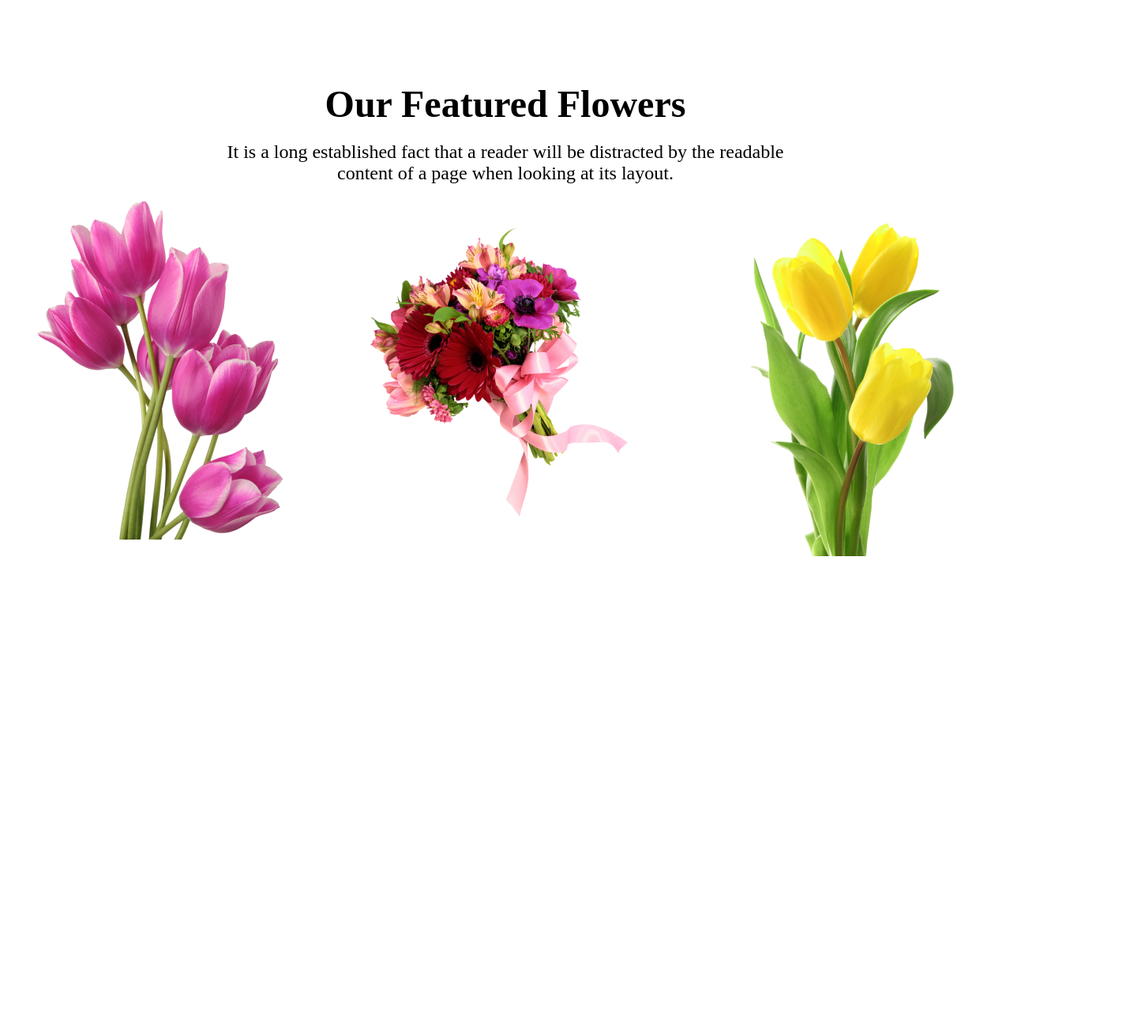
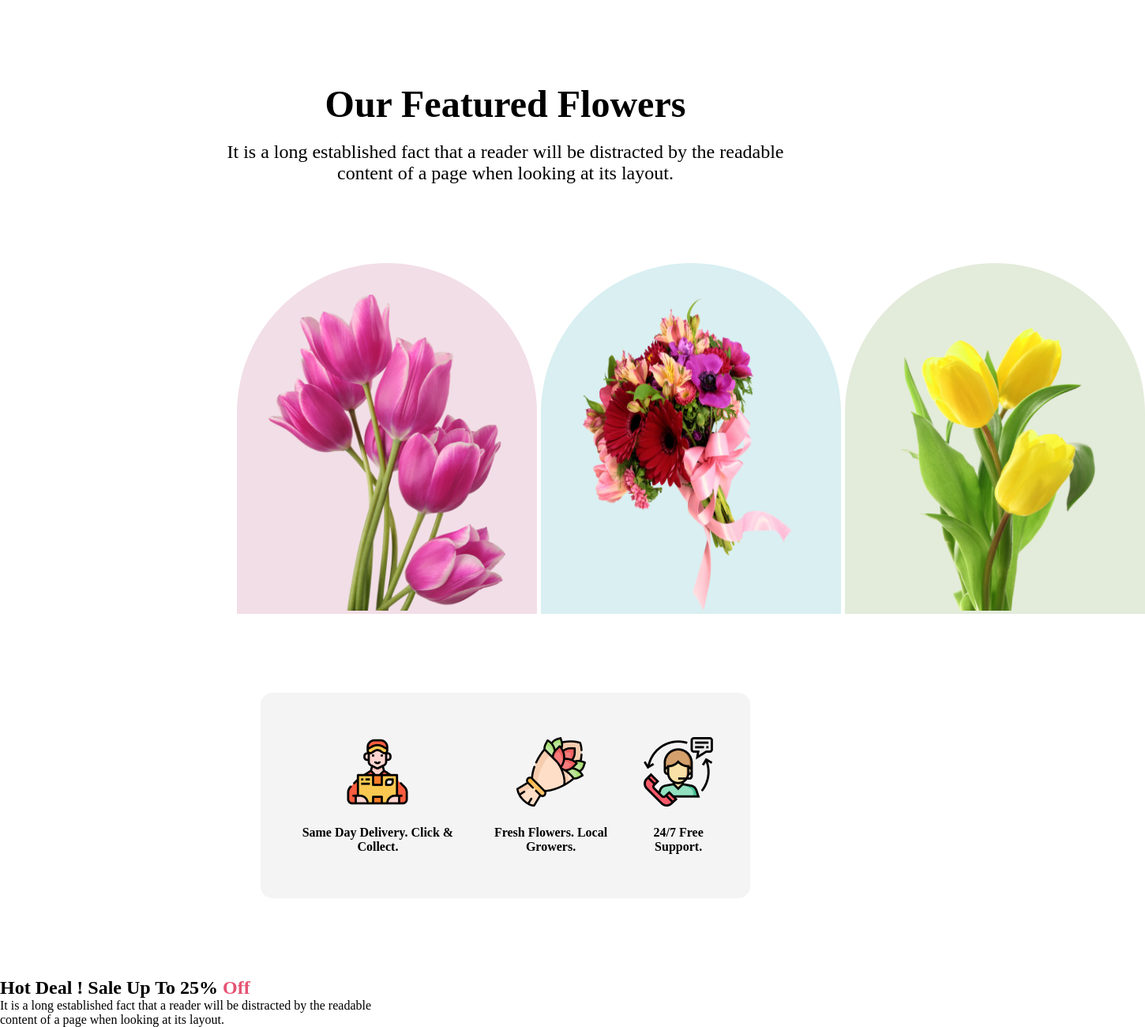
Before and after one commit to P-Hemal/Flower-Shop-Repo, a plain HTML site: page index.html in a window 1280 px wide. Shown: the part 850-2150 px from the top of the page at 79% size, 1450 px wide, since content can reach past the window. Before the commit the page ends 1558 px from the top, so only its background shows below. Drawn offline with Linux system fonts and the light colour scheme.

Commit message:
section 3

```diff
--- a/index.html
+++ b/index.html
@@ -33,22 +33,48 @@
         <section>
             <div class="flower-text">
                 <h1 class="Flower-title">Our Featured Flowers</h1>
-                <p class="flower-description">It is a long established fact that a reader will be distracted by the readable
+                <p class="flower-description">It is a long established fact that a reader will be distracted by the
+                    readable
                     <br>content of a page when looking at its layout.
                 </p>
             </div>
             <div class="featured-flower">
-                <div>
-                    <img src="Flower Asset/pngwing 6.png" alt="">
+                <div class="flower-1">
+                    <div>
+                        <img style="height: 400px;", width="300px" src="Flower Asset/pngwing 6.png" alt="">
+                    </div>
                 </div>
-                <div>
-                    <img src="Flower Asset/pngwing 5.png" alt="">
+                <div class="flower-2">
+                    <img style="height: 400px;", width="300px" src="Flower Asset/pngwing 5.png" alt="">
                 </div>
-                <div>
-                    <img src="Flower Asset/pngwing 7.png" alt="">
+                <div class="flower-3">
+                    <img style="height: 400px;", width="300px" src="Flower Asset/pngwing 7.png" alt="">
                 </div>
             </div>
 
+        </section>
+        <section class="section-card">
+            <div>
+                <img src="Flower Asset/Group 57.png" alt="" srcset="">
+                <h1 class="card">Same Day Delivery. Click & Collect.</h1>
+            </div>
+            <div>
+                <img src="Flower Asset/Group 58.png" alt="" srcset="">
+                <h1 class="card">Fresh Flowers. Local Growers.</h1>
+            </div>
+            <div>
+                <img src="Flower Asset/Group 59.png" alt="" srcset="">
+                <h1 class="card">24/7 Free Support.</h1>
+            </div>
+        </section>
+        <section>
+            <div>
+                <h1>Hot Deal ! Sale Up To 25% <span style="color: #e55473;">Off</span></h1>
+                <p>It is a long established fact that a reader will be distracted by the readable
+                    <br>content of a page when looking at its layout.
+                </p>
+            </div>
+            <div></div>
         </section>
     </main>
     <footer>
--- a/styles/style.css
+++ b/styles/style.css
@@ -42,4 +42,50 @@ color: #7c7778;
 }
 .featured-flower{
     display: flex;
+    margin-bottom: 100px;
+    justify-content: space-around;
+    align-items: center;
+    margin-left: 300px;
+    margin-right: 300px;
+    margin-top: 100px;
 }
+.flower-1{
+background-color: #f2dee7;
+padding: 40px 40px 0px 40px;
+border-radius: 220px 220px 0px 0px;
+
+}
+.flower-2{
+background-color:#d9eff1 ;
+padding: 40px 40px 0px 40px;
+border-radius: 220px 220px 0px 0px;
+background-size: 200px;
+margin-left: 5px;
+}
+.flower-3{
+background-color: #e3ebdb;
+padding: 40px 40px 0px 40px;
+border-radius: 220px 220px 0px 0px;
+background-size: 200px;
+margin-left: 5px;
+}
+
+
+.section-card{
+    display: flex;
+    background-color: #f4f4f4;
+    margin-bottom: 100px;
+    height: 200px;
+    text-align: center;
+    margin-left: 330px;
+    margin-right: 330px;
+    justify-content: center;
+    align-items: center;
+    border-radius: 15px;
+    padding: 30px;
+}
+.card{
+    margin-top: 20px;
+    font-size: 16px;
+
+}
```
